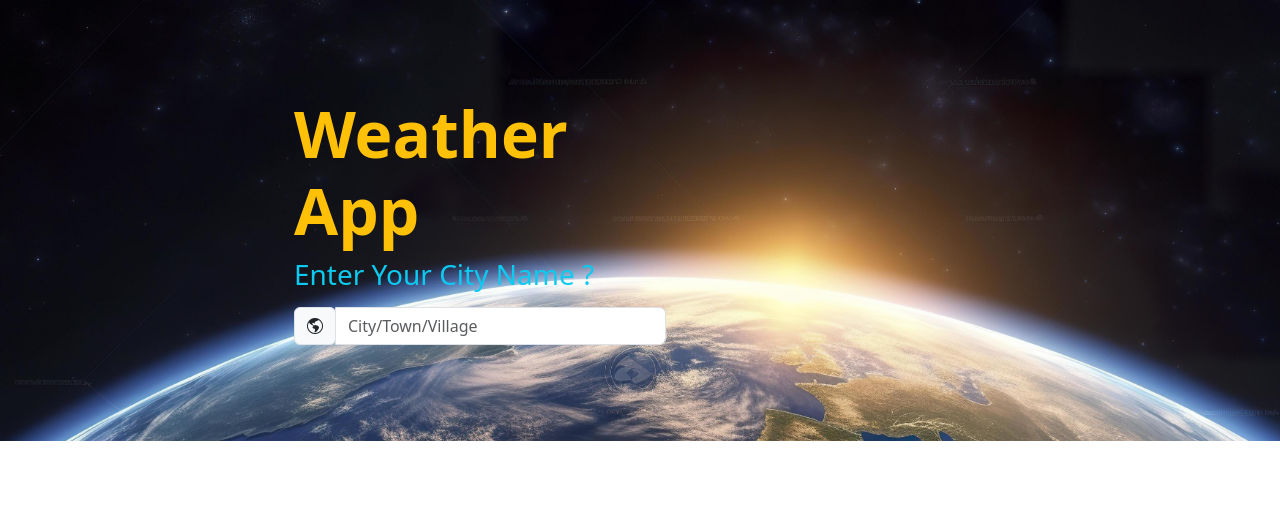
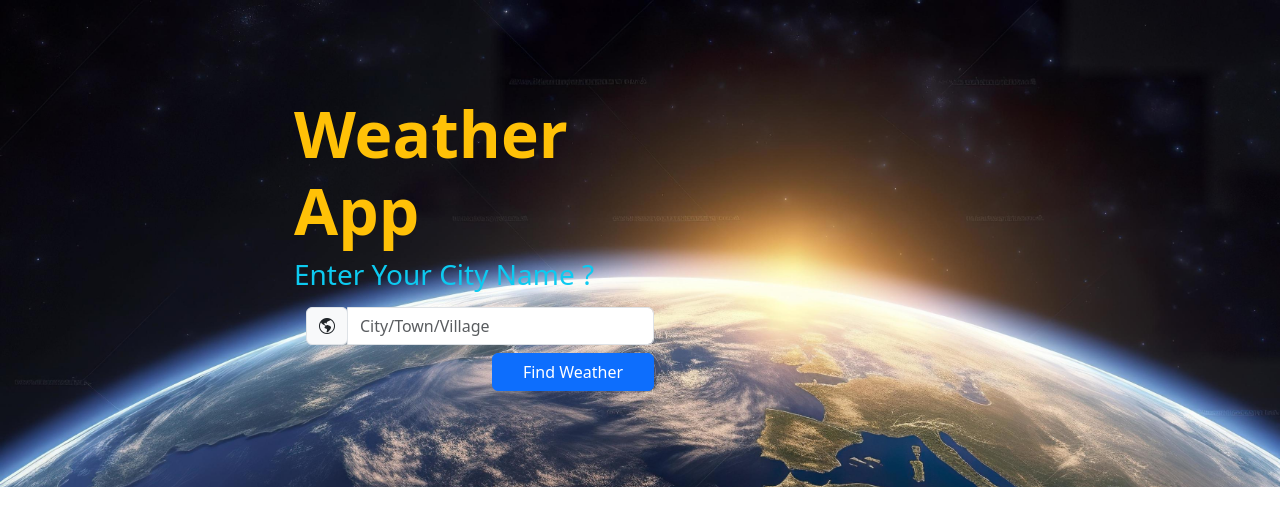
Before and after one commit to ThiwankaReiss/weather-app, a React (Vite) app: page / in a window 1280 px wide. Shown: the top 526 px of the page. Built offline with nearby package versions, Linux system fonts and the light colour scheme; no server answers.

Commit message:
Added react-hook-form to project

```diff
--- a/package.json
+++ b/package.json
@@ -13,7 +13,8 @@
     "bootstrap": "^5.3.3",
     "bootstrap-icons": "^1.11.3",
     "react": "^18.2.0",
-    "react-dom": "^18.2.0"
+    "react-dom": "^18.2.0",
+    "react-hook-form": "^7.50.1"
   },
   "devDependencies": {
     "@types/react": "^18.2.43",
--- a/src/App.jsx
+++ b/src/App.jsx
@@ -1,4 +1,5 @@
 import React, { useState, useEffect } from 'react';
+import { useForm } from 'react-hook-form'
 import DisplayDetail from './components/displayDetail';
 import './App.css';
 
@@ -7,6 +8,12 @@
   const [weatherData, setWeatherData] = useState(null);
   const searchVal = "Panadura";
   const apiKey = "5a3b5d0257934ff585884032242802";
+
+  const { handleSubmit, register } = useForm();
+
+  const submit = (data) => {
+    console.log(data);
+  }
 
   useEffect(() => {
     const fetchData = async () => {
@@ -30,16 +37,29 @@
             <h1 class="display-3 fw-bold text-warning">Weather App</h1>
             <h3 class="fw-normal text-info mb-3">Enter Your City Name ?</h3>
 
-              <div class="input-group has-validation">
-                <span class="input-group-text"><i class="bi bi-globe-americas"></i></span>
-                <input type="text" class="form-control" id="username" placeholder="City/Town/Village" required>
 
-                </input>
+            <div className="container">
+              <div className="row">
+                <div className="input-group has-validation col-lg-12">
+                  <span className="input-group-text"><i class="bi bi-globe-americas"></i></span>
+                  <input type="text" {...register("email")} class="form-control" id="username" placeholder="City/Town/Village" required>
+                  </input>
+
+                </div>
+                <div className='col-lg-6'>
+                </div>
+                <div className='col-lg-6 mt-2'>
+                  <button onClick={handleSubmit(submit)} className="w-100 btn btn-md btn-primary" type="submit">Find Weather</button>
+                </div>
               </div>
+
             </div>
+
+
+          </div>
         </div>
-        <div  className='col-lg-3'>
-            {weatherData && (
+        <div className='col-lg-3'>
+          {weatherData && (
             <DisplayDetail
               cityName={weatherData.location.name}
               countryName={weatherData.location.country}
```
Also changed, not shown: 1 other file (tests, documents, lock files or other folders).
